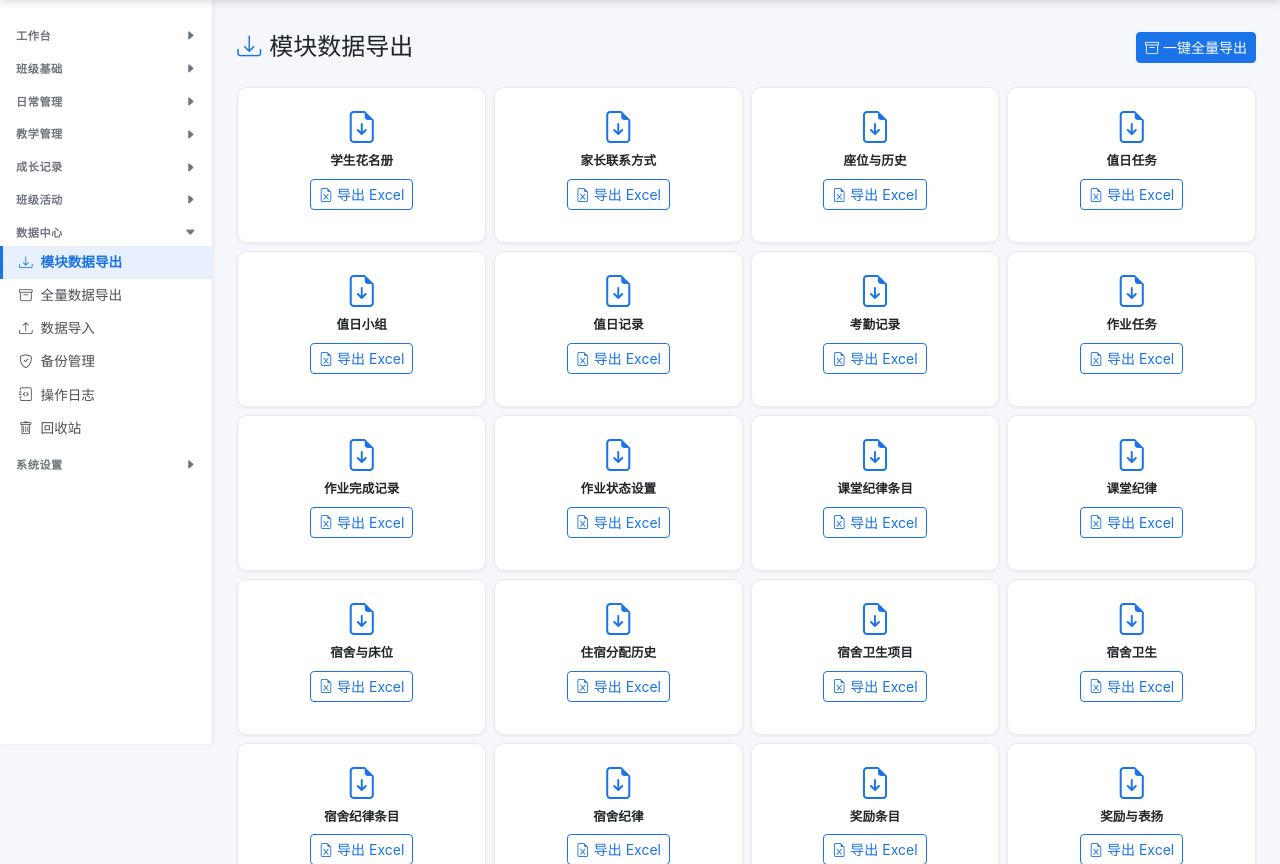
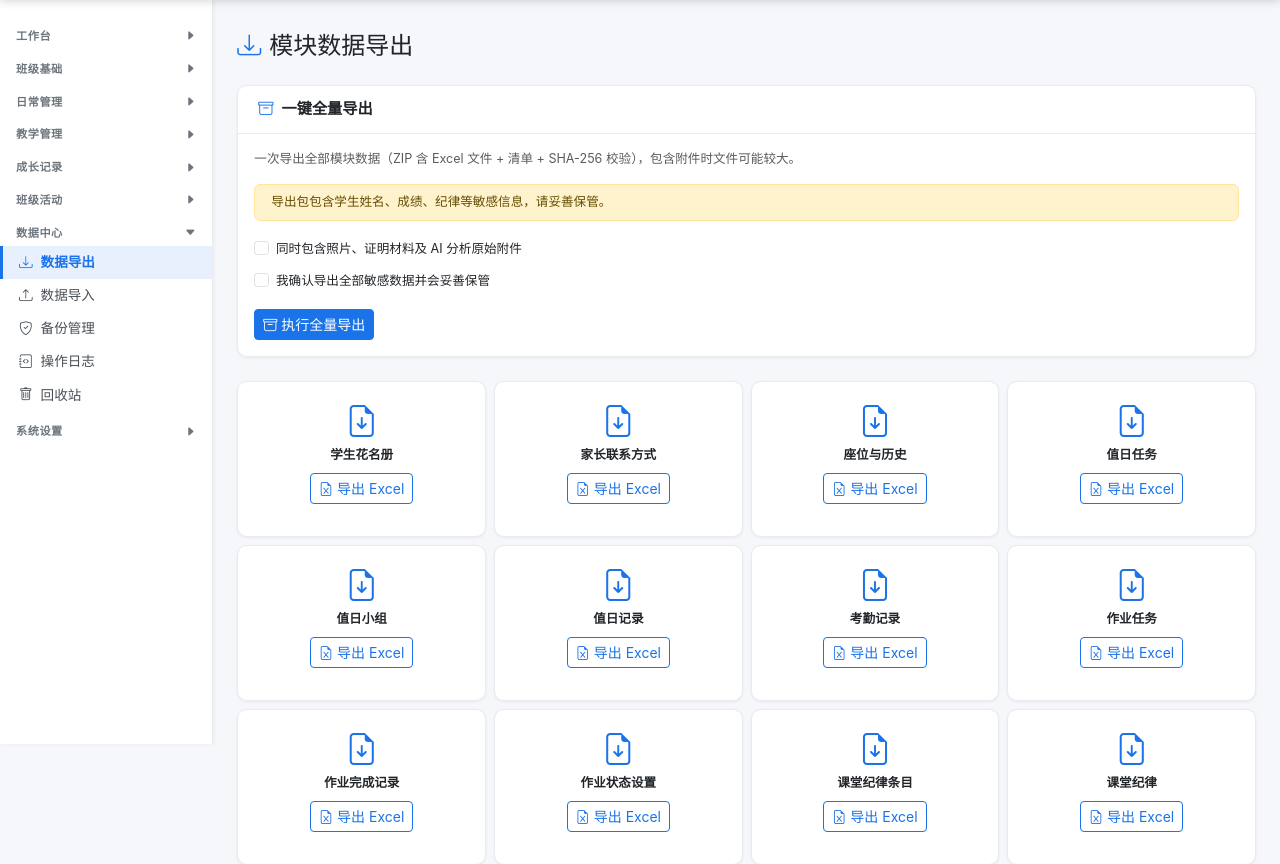
Before and after one commit to zct-lsyz/class_manager, a Django app: page /exports/ in a window 1280 px wide. Shown: the part 56-920 px from the top of the page. Run offline with Django 4.2, Linux system fonts and the light colour scheme; the visitor is signed in with stand-in values (Sample User, id 1); data that the repository does not hold is empty; parts of the project's set-up code (start-up, migrations or seed data) failed here and were passed over; some libraries are stand-ins or nearby versions.

Commit message:
修复已知问题

```diff
--- a/apps/classes/context_processors.py
+++ b/apps/classes/context_processors.py
@@ -1,5 +1,23 @@
+from django.utils import timezone
+
 from apps.classes.models import Semester
 from apps.classes.utils import get_current_class
+
+
+def _calc_teaching_week(semester):
+    """根据学期起止日期计算当前教学周（1-based）。"""
+    if not semester or not semester.start_date:
+        return None
+    today = timezone.localdate()
+    start = semester.start_date
+    end = semester.end_date
+    if today < start:
+        return 0  # 学期尚未开始
+    if end and today > end:
+        return None  # 学期已结束
+    days_elapsed = (today - start).days
+    week = days_elapsed // 7 + 1
+    return max(1, week)
 
 
 def current_class_info(request):
@@ -9,12 +27,15 @@ def current_class_info(request):
 
     current_class = get_current_class(request.user)
     current_semester = None
+    teaching_week = None
     if current_class:
         current_semester = Semester.objects.filter(
             school_class=current_class, is_current=True
         ).first()
+        teaching_week = _calc_teaching_week(current_semester)
 
     return {
         "current_class": current_class,
         "current_semester": current_semester,
+        "teaching_week": teaching_week,
     }
--- a/apps/exports/views.py
+++ b/apps/exports/views.py
@@ -315,10 +315,11 @@ def full_export(request):
         messages.error(request, "请先设置当前班级。")
         return redirect("exports:export_center")
     if request.method != "POST":
-        return render(request, "exports/full_export.html", {"module_count": len(MODULE_EXPORTS)})
+        # 全量导出表单已集成到模块导出中心
+        return redirect("exports:export_center")
     if request.POST.get("confirm") != "1":
         messages.error(request, "请确认导出范围和敏感数据风险。")
-        return redirect("exports:full_export")
+        return redirect("exports:export_center")
 
     module_files = []
     include_attachments = request.POST.get("include_attachments") == "1"
--- a/templates/base.html
+++ b/templates/base.html
@@ -39,6 +39,9 @@
                     {{ current_class.name }}
                     {% if current_semester %}
                     — {{ current_semester.get_display_name }}
+                    {% endif %}
+                    {% if teaching_week %}
+                    — 第{{ teaching_week }}周
                     {% endif %}
                 </span>
                 {% endif %}
@@ -256,12 +259,7 @@
                     <ul class="nav flex-column nav-section-menu">
                         <li class="nav-item">
                             <a class="nav-link" href="{% url 'exports:export_center' %}">
-                                <i class="bi bi-download me-2"></i>模块数据导出
-                            </a>
-                        </li>
-                        <li class="nav-item">
-                            <a class="nav-link" href="{% url 'exports:full_export' %}">
-                                <i class="bi bi-archive me-2"></i>全量数据导出
+                                <i class="bi bi-download me-2"></i>数据导出
                             </a>
                         </li>
                         <li class="nav-item">
--- a/templates/exports/center.html
+++ b/templates/exports/center.html
@@ -3,9 +3,27 @@
 {% block content %}
 <div class="d-flex justify-content-between align-items-center mt-3 mb-4">
     <h4 class="mb-0"><i class="bi bi-download me-2 text-primary"></i>模块数据导出</h4>
-    <a href="{% url 'exports:full_export' %}" class="btn btn-primary btn-sm">
-        <i class="bi bi-archive me-1"></i>一键全量导出
-    </a>
+</div>
+
+<!-- 全量数据导出 -->
+<div class="card mb-4">
+    <div class="card-header"><i class="bi bi-archive me-2"></i>一键全量导出</div>
+    <div class="card-body">
+        <p class="small text-muted">一次导出全部模块数据（ZIP 含 Excel 文件 + 清单 + SHA-256 校验），包含附件时文件可能较大。</p>
+        <div class="alert alert-warning py-2 small">导出包包含学生姓名、成绩、纪律等敏感信息，请妥善保管。</div>
+        <form method="post" action="{% url 'exports:full_export' %}">
+            {% csrf_token %}
+            <div class="form-check mb-2">
+                <input class="form-check-input" type="checkbox" name="include_attachments" value="1" id="includeAttachments">
+                <label class="form-check-label small" for="includeAttachments">同时包含照片、证明材料及 AI 分析原始附件</label>
+            </div>
+            <div class="form-check mb-3">
+                <input class="form-check-input" type="checkbox" name="confirm" value="1" id="confirmExport" required>
+                <label class="form-check-label small" for="confirmExport">我确认导出全部敏感数据并会妥善保管</label>
+            </div>
+            <button type="submit" class="btn btn-primary btn-sm"><i class="bi bi-archive me-1"></i>执行全量导出</button>
+        </form>
+    </div>
 </div>
 
 <div class="row g-2">
```
Also changed, not shown: apps/audit/views.py (+13 -9 lines), templates/dashboard/index.html (+15 -3 lines), templates/exports/full_export.html (deleted, +0 -22 lines), tests/test_views.py (+5 -1 lines).
